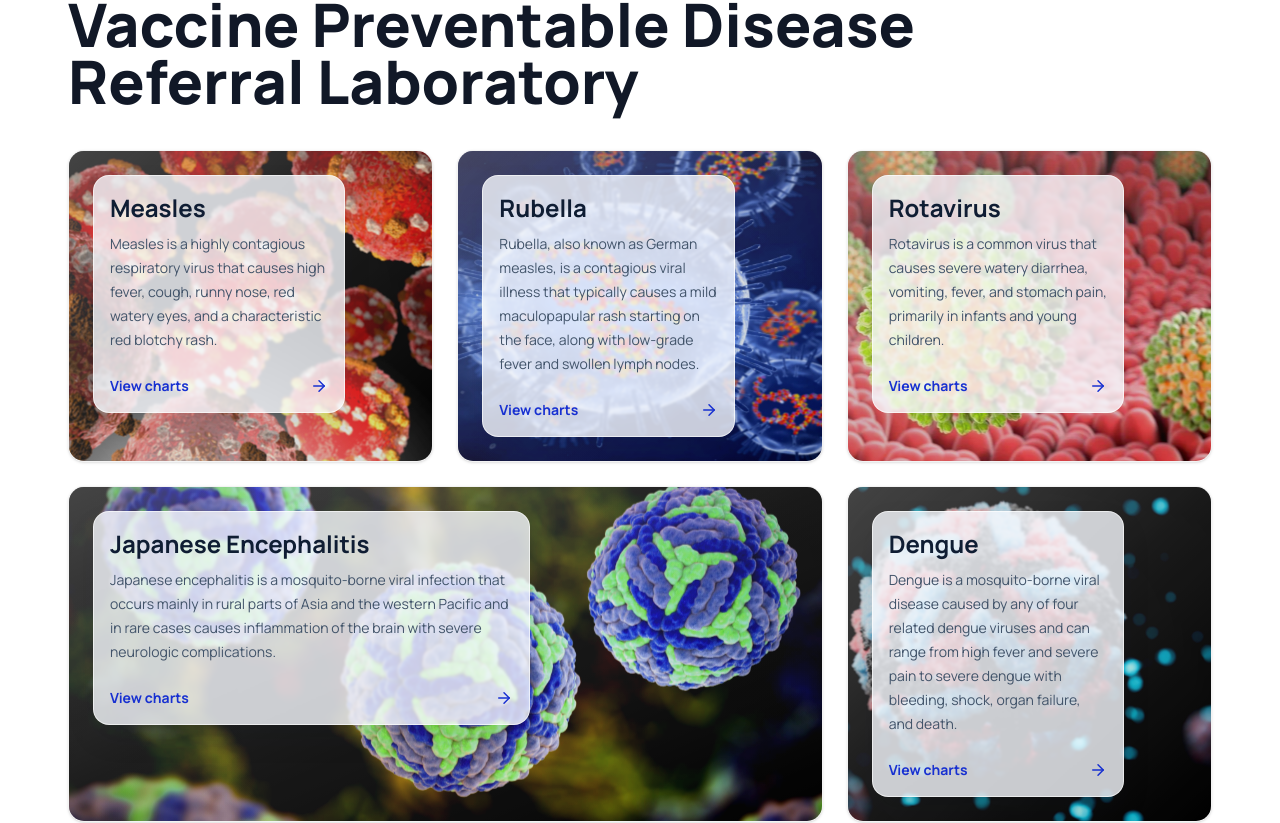
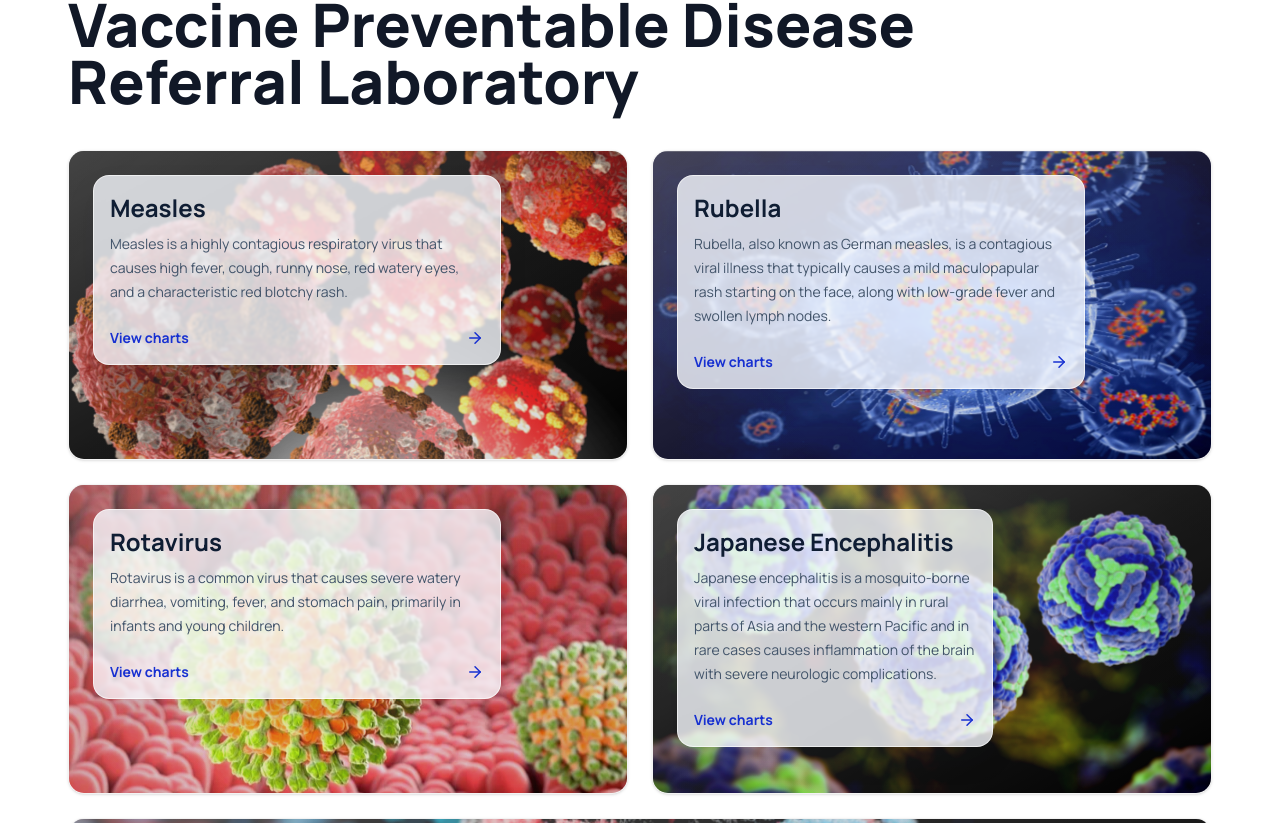
Before and after one commit to dev-jasp/lab-qc-dashboard, a React (Vite) app: page /monitor in a window 1280 px wide. Shown: the part 177-1000 px from the top of the page. Built offline with nearby package versions, Linux system fonts and the light colour scheme.

Commit message:
change disease card layout

```diff
--- a/src/pages/DiseaseSelector.tsx
+++ b/src/pages/DiseaseSelector.tsx
@@ -87,19 +87,18 @@ export function DiseaseSelector() {
               </h1>
             </div>
 
-            <div className="grid grid-cols-1 md:grid-cols-2 xl:grid-cols-3 gap-6">
+            <div className="grid grid-cols-1 md:grid-cols-2 gap-6">
               {DISEASE_DEFINITIONS.map((disease) => {
                 const backgroundImage = diseaseCardBackgrounds[disease.slug];
                 const backgroundStyle = diseaseBackgroundStyles[disease.slug];
+                const cardSpanClass = disease.slug === 'dengue' ? 'md:col-span-2' : '';
 
                 return (
                   <Link
                     key={disease.slug}
                     to={`/monitor/${disease.slug}`}
                     style={{ borderColor: '#F3F3F3', backgroundColor: '#FAFAFA' }}
-                    className={`group relative overflow-hidden rounded-2xl border p-6 shadow-sm transition-all duration-300 hover:-translate-y-1 hover:shadow-xl ${
-                      disease.featured ? 'md:col-span-2 xl:col-span-2' : ''
-                    }`}
+                    className={`group relative overflow-hidden rounded-2xl border p-6 shadow-sm transition-all duration-300 hover:-translate-y-1 hover:shadow-xl ${cardSpanClass}`}
                   >
                     {backgroundImage && (
                       <img
@@ -133,7 +132,11 @@ export function DiseaseSelector() {
                     <div className="relative z-10 min-h-[260px] flex flex-col">
                       <div
                         className={`flex h-full flex-col rounded-2xl border p-4 shadow-[0_14px_30px_rgba(15,23,42,0.08)] backdrop-blur-[1px] ${
-                          disease.featured ? 'max-w-[62%]' : 'max-w-[80%]'
+                          disease.slug === 'dengue'
+                            ? 'max-w-[48%] md:max-w-[42%]'
+                            : disease.featured
+                              ? 'max-w-[62%]'
+                              : 'max-w-[80%]'
                         }`}
                         style={{
                           backgroundColor: 'rgba(248, 250, 255, 0.80)',
```
